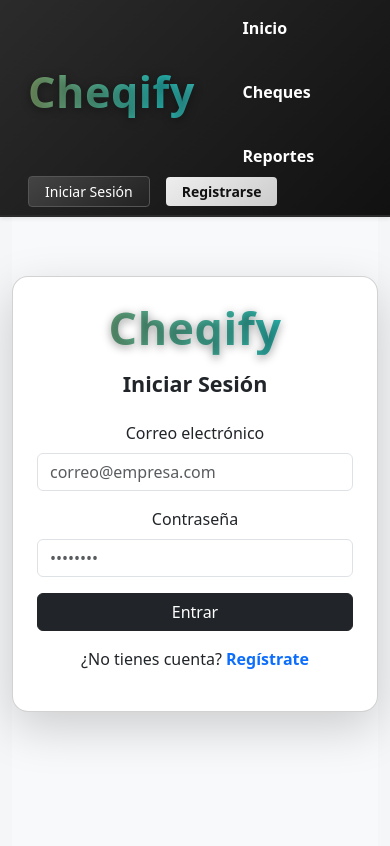
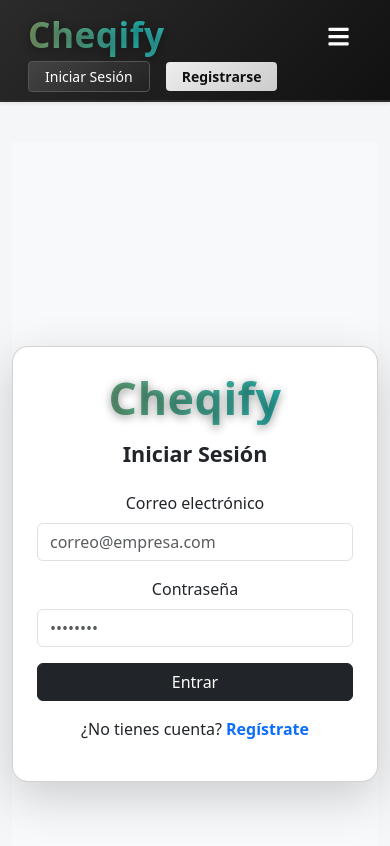
Before and after one commit to reyeselian/Cheqify-Frontend, a React (Vite) app: page /login in a window 390 px wide. Shown: the top 846 px of the page. Built offline with nearby package versions, Linux system fonts and the light colour scheme.

Commit message:
✨ Actualización Header responsive con desplazamiento del contenido

```diff
--- a/src/components/Header.tsx
+++ b/src/components/Header.tsx
@@ -9,7 +9,7 @@ import {
 import { useNavigate } from "react-router-dom";
 import { useAuth } from "../context/AuthContext";
 import { useConfig } from "../context/ConfigContext";
-import { FaUserCircle, FaSignOutAlt, FaBuilding } from "react-icons/fa";
+import { FaUserCircle, FaSignOutAlt, FaBuilding, FaBars } from "react-icons/fa";
 
 export default function Header() {
   const { user, logout } = useAuth();
@@ -18,6 +18,7 @@ export default function Header() {
 
   const [scrollY, setScrollY] = useState(0);
   const [hidden, setHidden] = useState(false);
+  const [expanded, setExpanded] = useState(false); // 🔹 Control del menú móvil
 
   // 🔹 Ocultar el Navbar al hacer scroll hacia abajo
   useEffect(() => {
@@ -47,7 +48,9 @@ export default function Header() {
     <>
       <Navbar
         expand="lg"
+        expanded={expanded}
         fixed="top"
+        onToggle={(val) => setExpanded(val)}
         className="px-3 py-2 shadow-sm"
         style={{
           background: getBackground(),
@@ -58,13 +61,13 @@ export default function Header() {
           zIndex: 1000,
         }}
       >
-        <Container className="d-flex justify-content-between align-items-center">
-          {/* 🌟 LOGO EN TEXTO METÁLICO */}
+        <Container>
+          {/* 🌟 LOGO */}
           <div
             className="cheqify-logo-text"
             onClick={() => navigate("/")}
             style={{
-              fontSize: "2.7rem",
+              fontSize: "2.2rem",
               fontWeight: 800,
               letterSpacing: "0.5px",
               cursor: "pointer",
@@ -74,39 +77,47 @@ export default function Header() {
             Cheqify
           </div>
 
-          {/* 🔹 Menú central */}
-          <Nav className="mx-auto gap-4">
+          {/* 🔹 Botón hamburguesa en móvil */}
+          <Button
+            variant="link"
+            className="d-lg-none text-white fs-3 border-0"
+            onClick={() => setExpanded(!expanded)}
+            aria-label="Toggle menu"
+          >
+            <FaBars />
+          </Button>
+
+          {/* 🔹 Menú colapsable */}
+          <Navbar.Collapse
+            id="basic-navbar-nav"
+            className="justify-content-center text-center"
+          >
+            <Nav className="mx-auto gap-3">
               <Nav.Link
                 href="/"
+                style={{ color: textColor }}
                 className="fw-semibold nav-premium"
-              style={{ color: textColor }}
               >
                 Inicio
               </Nav.Link>
               <Nav.Link
                 href="/cheques"
+                style={{ color: textColor }}
                 className="fw-semibold nav-premium"
-              style={{ color: textColor }}
               >
                 Cheques
               </Nav.Link>
               <Nav.Link
                 href="/reportes"
+                style={{ color: textColor }}
                 className="fw-semibold nav-premium"
-              style={{ color: textColor }}
               >
                 Reportes
               </Nav.Link>
-            {/* <Nav.Link
-              href="/configuracion"
-              className="fw-semibold nav-premium"
-              style={{ color: textColor }}
-            >
-              Configuración
-            </Nav.Link> */}
             </Nav>
+          </Navbar.Collapse>
 
-          {/* 🔹 Sección derecha (usuario o login) */}
+          {/* 🔹 Usuario / Login */}
           <div className="d-flex align-items-center gap-3">
             {!user ? (
               <>
@@ -135,7 +146,7 @@ export default function Header() {
                   className="d-flex align-items-center gap-2 premium-btn"
                 >
                   <FaUserCircle />
-                  {user.empresa}
+                  <span className="d-none d-sm-inline">{user.empresa}</span>
                 </Dropdown.Toggle>
                 <Dropdown.Menu>
                   <Dropdown.Item disabled>
@@ -160,6 +171,14 @@ export default function Header() {
         </Container>
       </Navbar>
 
+      {/* 🔹 Espaciador dinámico (desplaza el contenido cuando el menú está abierto) */}
+      <div
+        style={{
+          height: expanded ? "260px" : "70px",
+          transition: "height 0.35s ease",
+        }}
+      ></div>
+
       {/* 🌈 Estilos Premium */}
       <style>
         {`
@@ -178,28 +197,6 @@ export default function Header() {
           .cheqify-logo-text:hover {
             transform: scale(1.08);
             text-shadow: 0 0 14px rgba(255,255,255,0.7);
-          }
-
-          /* 🌟 Efecto de flash al pasar el mouse */
-          .cheqify-logo-text::after {
-            content: "";
-            position: absolute;
-            top: 0;
-            left: -100%;
-            width: 50%;
-            height: 100%;
-            background: linear-gradient(
-              120deg,
-              rgba(255,255,255,0) 0%,
-              rgba(255,255,255,0.4) 50%,
-              rgba(255,255,255,0) 100%
-            );
-            transform: skewX(-20deg);
-            transition: left 0.6s ease;
-          }
-
-          .cheqify-logo-text:hover::after {
-            left: 120%;
           }
 
           @keyframes metallicShine {
@@ -242,6 +239,28 @@ export default function Header() {
             background: linear-gradient(145deg, #fff, #ddd);
             box-shadow: 0 0 10px rgba(255,255,255,0.5);
           }
+
+          /* Menú móvil */
+          @media (max-width: 992px) {
+            .navbar-collapse {
+              background: rgba(0,0,0,0.85);
+              border-radius: 10px;
+              padding: 1rem;
+              margin-top: 0.5rem;
+              animation: slideDown 0.35s ease;
+            }
+
+            @keyframes slideDown {
+              from { opacity: 0; transform: translateY(-10px); }
+              to { opacity: 1; transform: translateY(0); }
+            }
+
+            .nav-premium {
+              display: block;
+              padding: 0.5rem 0;
+              color: #fff !important;
+            }
+          }
         `}
       </style>
     </>
```
Lines whose indentation alone changed are shown as unchanged.
